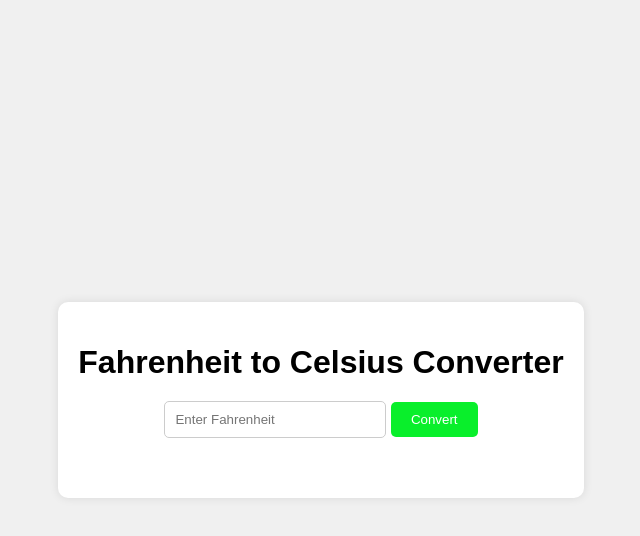
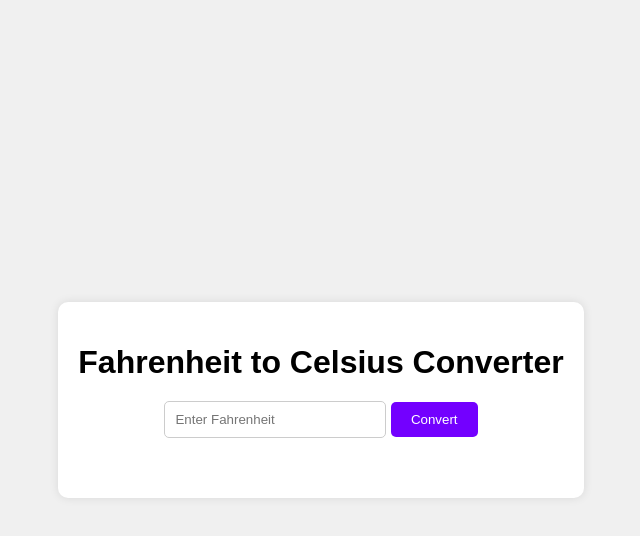
Before and after one commit to DevKharthik/fahrenheit, a plain HTML site: page index.html in a window 1280 px wide. In both pictures the pointer is over the button "Convert". Shown: the whole page, without its empty margins (319-959 px from the left). Drawn offline with Linux system fonts and the light colour scheme.

Commit message:
colorupdate

```diff
--- a/styles.css
+++ b/styles.css
@@ -38,7 +38,7 @@ button {
 }
 
 button:hover {
-    background-color: #09ef2b;
+    background-color: #7300ff;
 }
 
 p {
```
